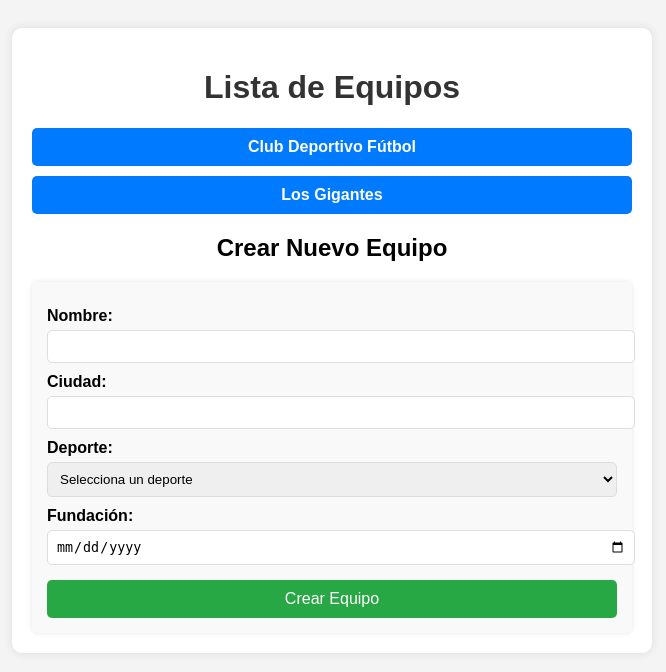
After one commit to AidaVel/proyecto-equipo, a PHP site: page /views/EquiposView.php in a window 1280 px wide. The commit adds this page. Shown: the top 672 px of the page, without its empty margins (308-974 px from the left). Run offline with PHP 8.4, Linux system fonts and the light colour scheme; data comes from the database, SQL or seed files in the repository; both versions use the stored data as it was after the commit.

Commit message:
Crear ejercicio 1

```diff
--- /dev/null
+++ b/config/config.php
@@ -0,0 +1,8 @@
+<?php
+
+define ('DB_HOST','localhost');
+define ('DB_NAME','equipos_db');
+define ('DB_USER','aida');
+define ('DB_PASS','abc123.')
+
+?>
--- /dev/null
+++ b/controllers/EquipoController.php
@@ -0,0 +1,41 @@
+<?php
+    require_once __DIR__ . "/../models/Equipo.php";
+
+    class EquipoController {
+
+        private $equipoModel;
+
+        public function __construct() {
+            $this->equipoModel = new Equipo();
+        }
+
+        public function listarEquipos() {
+            return $this->equipoModel->obtenerEquipos();
+        }
+
+        public function listarEquipo($id) {
+            return $this->equipoModel->obtenerEquipo($id);
+        }
+
+        public function creacionEquipo($datos) {
+            $errores = [];
+            if (strlen($datos['nombre'])<3 || strlen($datos['nombre'])>50){
+                $errores[] = "El nombre del equipo debe tener entre 3 y 50 caracteres";
+            }
+            if (strlen($datos['ciudad'])<3 || strlen($datos['ciudad'])>50){
+                $errores[] = "El ciudad del equipo debe tener entre 3 y 50 caracteres";
+            }
+            if (strtotime($datos['fecha_fundacion'])>time()){
+                $errores[] = "La fecha de fundación no puede ser en el futuro";
+            }
+            var_dump($this->equipoModel->obtenerEquipoPorNombre($datos['nombre']));
+            if ($this->equipoModel->obtenerEquipoPorNombre($datos['nombre']) !== false){
+                $errores[] = "Ya existe un equipo con este nombre";
+            }
+            if (!empty($errores)) {
+                return $errores;
+            }
+            return $this->equipoModel->crearEquipo($datos['nombre'], $datos['ciudad'], $datos['deporte'], $datos['fecha_fundacion']);
+        }
+    }
+?>
--- /dev/null
+++ b/database/Database.php
@@ -0,0 +1,21 @@
+<?php
+    require_once __DIR__ . "/../config/config.php";
+
+    class Database {
+        private static $connection = null;
+
+        public static function connect() {
+            if (self::$connection === null) {
+                try {
+                    self::$connection = new PDO (
+                        "mysql:host=" . DB_HOST . ";dbname=" . DB_NAME, DB_USER, DB_PASS, [PDO::ATTR_ERRMODE => PDO::ERRMODE_EXCEPTION]
+                    );
+                }
+                 catch (PDOException $e){
+                    die("Error de conexion: ".$e->getMessage());
+                }
+            }
+            return self::$connection;
+        }
+    }
+?>
--- a/index.php
+++ b/index.php
@@ -1 +1,3 @@
-<?php?>
+<?php
+    require_once __DIR__ . "/views/EquiposView.php";
+?>
--- /dev/null
+++ b/models/Equipo.php
@@ -0,0 +1,43 @@
+<?php
+    require_once __DIR__ . "/../database/Database.php";
+
+    class Equipo {
+        private $db;
+
+        public function __construct() {
+            $this->db = Database::connect();
+        }
+
+        public function obtenerEquipos() {
+            $sql = "SELECT * FROM equipo";
+            return $this->db->query($sql)->fetchAll(PDO::FETCH_ASSOC);
+        }
+
+        public function obtenerEquipo($id) {
+            $sql = "SELECT * FROM equipo WHERE id = :id";
+            $sentenciaPreparada = $this->db->prepare($sql);
+            $sentenciaPreparada->execute(['id'=>$id]);
+            return $sentenciaPreparada->fetch(PDO::FETCH_ASSOC);
+        }
+
+        public function crearEquipo($nombre, $ciudad, $deporte, $fecha_fundacion) {
+            $sql = "INSERT INTO equipo (nombre, ciudad, deporte, fecha_fundacion) VALUES (:nombre, :ciudad, :deporte, :fecha_fundacion)";
+            $sentenciaPreparada = $this->db->prepare($sql);
+            $sentenciaPreparada->execute([
+                'nombre'=>$nombre,
+                'ciudad'=>$ciudad,
+                'deporte'=>$deporte,
+                'fecha_fundacion'=>$fecha_fundacion
+            ]);
+            return $sentenciaPreparada->fetch(PDO::FETCH_ASSOC);
+        }
+
+        public function obtenerEquipoPorNombre($nombre){
+            $sql = "SELECT id FROM equipo WHERE nombre = :nombre";
+            $sentenciaPreparada = $this->db->prepare($sql);
+            $sentenciaPreparada->execute(['nombre'=>$nombre]);
+            return $sentenciaPreparada->fetch(PDO::FETCH_ASSOC);
+        }
+
+    }
+?>
--- /dev/null
+++ b/views/EquiposView.php
@@ -0,0 +1,154 @@
+<?php
+require_once __DIR__ . "/../controllers/EquipoController.php";
+
+$equipoController = new EquipoController();
+$equipos = $equipoController->listarEquipos();
+$formulario = null;
+
+if ($_SERVER['REQUEST_METHOD'] === 'POST') {
+    $formulario = $equipoController->creacionEquipo($_POST);
+    header("Location: ".$_SERVER['PHP_SELF']);
+    exit;
+}
+
+?>
+
+<!DOCTYPE html>
+<html lang="es">
+<head>
+    <meta charset="UTF-8">
+    <meta name="viewport" content="width=device-width, initial-scale=1.0">
+    <title>Lista de Equipos</title>
+    <style>
+        body {
+            font-family: Arial, sans-serif;
+            background-color: #f4f4f4;
+            text-align: center;
+            padding: 20px;
+        }
+        .container {
+            max-width: 600px;
+            margin: 0 auto;
+            background: white;
+            padding: 20px;
+            border-radius: 10px;
+            box-shadow: 0 0 10px rgba(0, 0, 0, 0.1);
+        }
+        h1 {
+            color: #333;
+        }
+        .team-list {
+            list-style: none;
+            padding: 0;
+        }
+        .team-list li {
+            background: #007bff;
+            margin: 10px 0;
+            padding: 10px;
+            border-radius: 5px;
+            transition: 0.3s;
+        }
+        .team-list li a {
+            color: white;
+            text-decoration: none;
+            font-weight: bold;
+            display: block;
+        }
+        .team-list li:hover {
+            background: #0056b3;
+        }
+        form {
+            margin-top: 20px;
+            background: #f9f9f9;
+            padding: 15px;
+            border-radius: 5px;
+            box-shadow: 0 0 5px rgba(0, 0, 0, 0.1);
+        }
+        label {
+            display: block;
+            margin-top: 10px;
+            font-weight: bold;
+            text-align: left;
+        }
+        input, select {
+            width: 100%;
+            padding: 8px;
+            margin-top: 5px;
+            border: 1px solid #ddd;
+            border-radius: 5px;
+        }
+        button {
+            margin-top: 15px;
+            background: #28a745;
+            color: white;
+            border: none;
+            padding: 10px;
+            width: 100%;
+            border-radius: 5px;
+            font-size: 16px;
+            cursor: pointer;
+        }
+        button:hover {
+            background: #218838;
+        }
+        .error {
+            color: red;
+            font-weight: bold;
+        }
+        .success {
+            color: green;
+            font-weight: bold;
+        }
+    </style>
+</head>
+<body>
+
+<div class="container">
+    <h1>Lista de Equipos</h1>
+    <ul class="team-list">
+        <?php foreach ($equipos as $equipo): ?>
+            <li><a href="/views/EquipoView.php?id=<?= htmlspecialchars($equipo['id']) ?>">
+                <?= htmlspecialchars($equipo['nombre']) ?>
+            </a></li>
+        <?php endforeach; ?>
+    </ul>
+
+    <h2>Crear Nuevo Equipo</h2>
+
+    <?php if (!is_null($formulario)): ?>
+        <?php if (is_array($formulario)): ?>
+            <?php foreach ($formulario as $error): ?>
+                <p class="error"><?= htmlspecialchars($error) ?></p>
+            <?php endforeach; ?>
+        <?php else: ?>
+            <p class="success"><?= htmlspecialchars($formulario) ?></p>
+        <?php endif; ?>
+    <?php endif; ?>
+
+    <form method="POST">
+    <label>Nombre:</label>
+    <input type="text" name="nombre" required minlength="3" required maxlength="50" title="Debe tener entre 3 a 50 caracteres">
+
+    <label>Ciudad:</label>
+    <input type="text" name="ciudad" required minlength="3" required maxlength="50" title="Debe tener entre 3 a 50 caracteres">
+
+    <label>Deporte:</label>
+    <select name="deporte" required>
+        <option value="">Selecciona un deporte</option>
+        <option value="Fútbol">Fútbol</option>
+        <option value="Baloncesto">Baloncesto</option>
+        <option value="Voleibol">Voleibol</option>
+        <option value="Béisbol">Béisbol</option>
+        <option value="Tenis">Tenis</option>
+    </select>
+
+    <label>Fundación:</label>
+    <input type="date" name="fecha_fundacion" required max="<?= date('Y-m-d') ?>" title="No puede ser una fecha futura.">
+
+    <button type="submit">Crear Equipo</button>
+</form>
+
+</div>
+
+</body>
+</html>
```
Also changed, not shown: database/database.sql (added, +18 -0 lines), views/EquipoView.php (added, +82 -0 lines).
